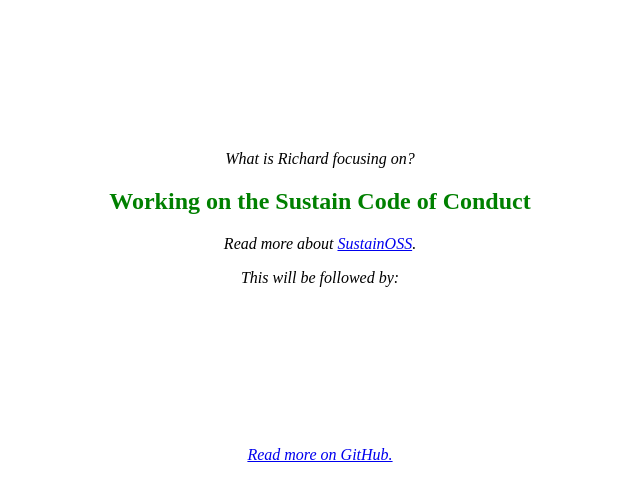
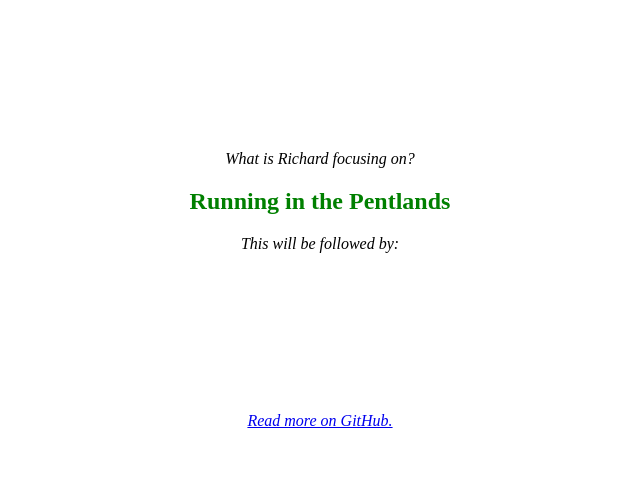
Before and after one commit to RichardLitt/what-is-richard-doing-now, a Jekyll site: the page built from index.md, in a window 1280 px wide. Shown: the top 501 px of the page, without its empty margins (320-960 px from the left). Built offline with Jekyll 4.4.1, drawn with Linux system fonts in a browser that asks for light colours; our own code applies the rules of GitHub Pages for plain Markdown files.

Commit message:
Off for a run

```diff
--- a/index.md
+++ b/index.md
@@ -1,11 +1,11 @@
 ---
-description: Working on the Sustain Code of Conduct
-project: sustain
+description: Running in the Pentlands
+project:
 ---
 
 What is Richard focusing on?
 
-## Working on the Sustain Code of Conduct
+## Running in the Pentlands
 
 {% if page.project %}
   {% assign project = site.data.projects[page.project] %}
```
Also changed, not shown: todo.md (+1 -1 lines).
